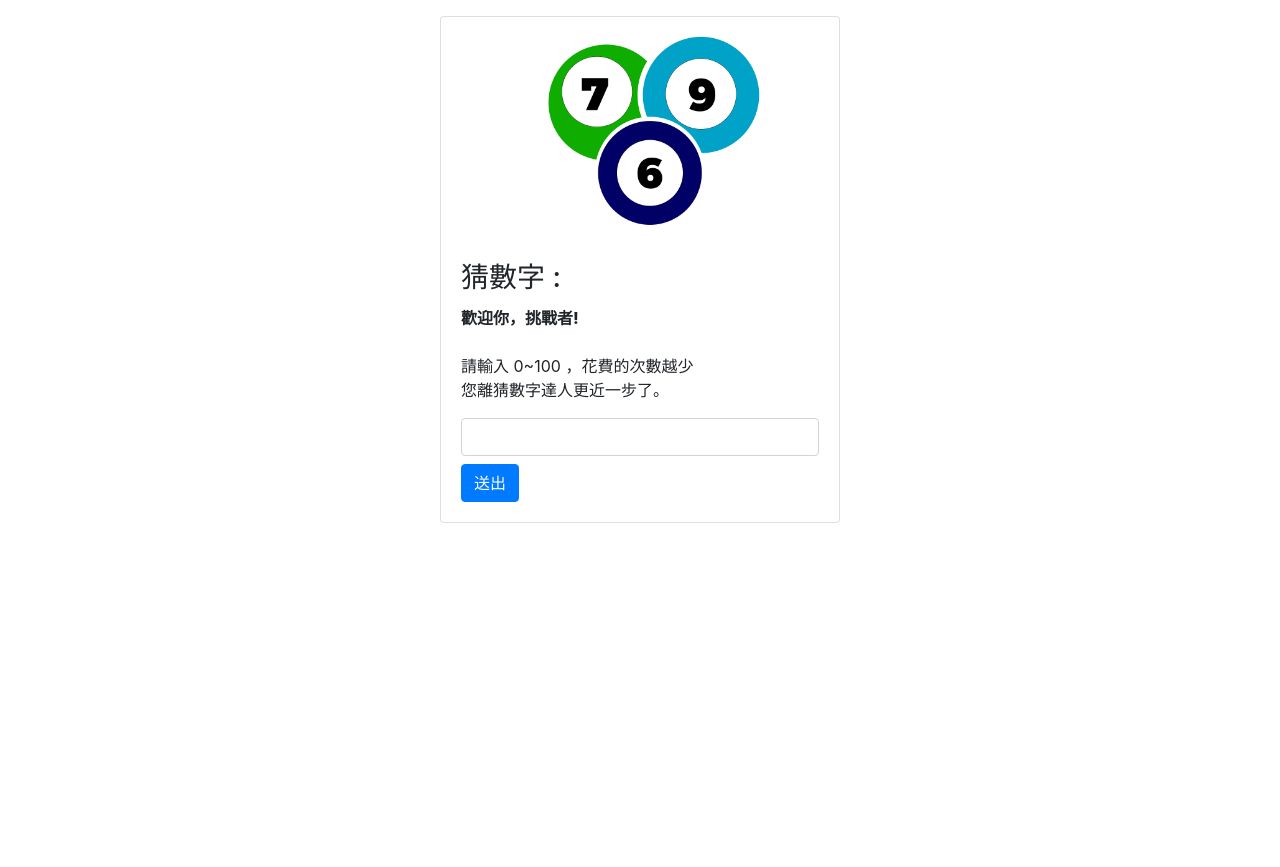
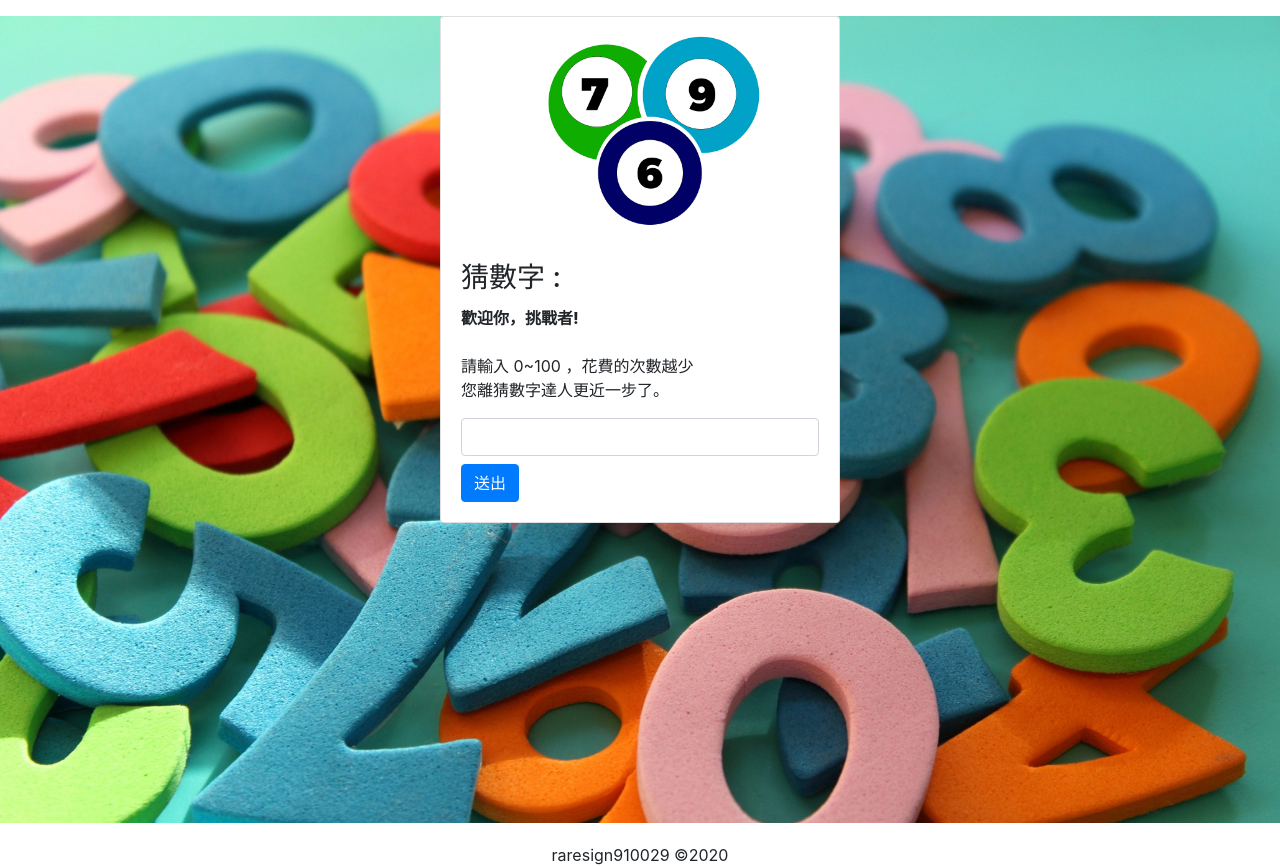
Before and after one commit to raresign910029/guessNumber, a plain HTML site: page index.html in a window 1280 px wide. Before the commit the page ends 823 px from the top, so only its background shows below. Drawn offline with nearby package versions, Linux system fonts and the light colour scheme.

Commit message:
背景圖片上傳/enter功能新增

```diff
--- a/index.html
+++ b/index.html
@@ -12,13 +12,18 @@
 
     <title>猜數字遊戲</title>
     <style>
+        main {
+            background-image: url('./img/guessNum_bg.JPG');
+            background-size: cover;
+        }
+
         #guessNum {
             max-width: 400px;
             margin: 0 auto;
 
         }
 
-        .bold{
+        .bold {
             font-weight: 800;
         }
 
@@ -58,6 +63,16 @@
             max-width: 400px;
             margin: 0 auto;
         }
+
+        footer .copyrigth {
+            padding-top: 20px;
+        }
+
+        footer .copyrigth p {
+            text-align: center;
+            max-width: 200px;
+            margin: 0 auto;
+        }
     </style>
 </head>
 
@@ -74,12 +89,13 @@
     <!-- winner photo -->
 
 
-
+    <main>
         <div class="card mt-3 ">
             <img src="./img/lottery.png" class="card-img-top" alt="...">
             <div class="card-body">
                 <h3 class="card-title">猜數字 :</h3>
-            <p id="content" class="card-text"><span class="bold">歡迎你，挑戰者!</span> <br><br>請輸入 0~100 ，花費的次數越少<br>您離猜數字達人更近一步了。</p>
+                <p id="content" class="card-text"><span class="bold">歡迎你，挑戰者!</span> <br><br>請輸入 0~100
+                    ，花費的次數越少<br>您離猜數字達人更近一步了。</p>
                 <input class="form-control" id="userAnswer" type="number" min="0" max="100">
                 <a href="#" class="btn btn-primary mt-2">送出</a>
                 <button class="clear btn btn-success mt-2"> 再玩一次 </button>
@@ -88,6 +104,15 @@
         <div class="winner">
 
         </div>
+    </main>
+
+    <footer>
+        <div class="copyrigth">
+            <p>raresign910029 ©2020</p>
+        </div>
+
+    </footer>
+
 
 
     <script>
@@ -175,6 +200,15 @@
             clear.classList.remove('active'); //移除clear鍵
             winner.classList.remove('active'); //移除恭喜圖片
         }
+
+        var input = document.getElementById("userAnswer");
+
+        input.addEventListener("keyup", function (event) {
+            if (event.keyCode === 13) {
+                event.preventDefault();
+                document.querySelector(".btn.btn-primary").click();
+            }
+        });
     </script>
 
     <!-- Optional JavaScript -->
```
Also changed, not shown: img/guessNum_bg.jpg (added). Lines whose indentation alone changed are shown as unchanged.
